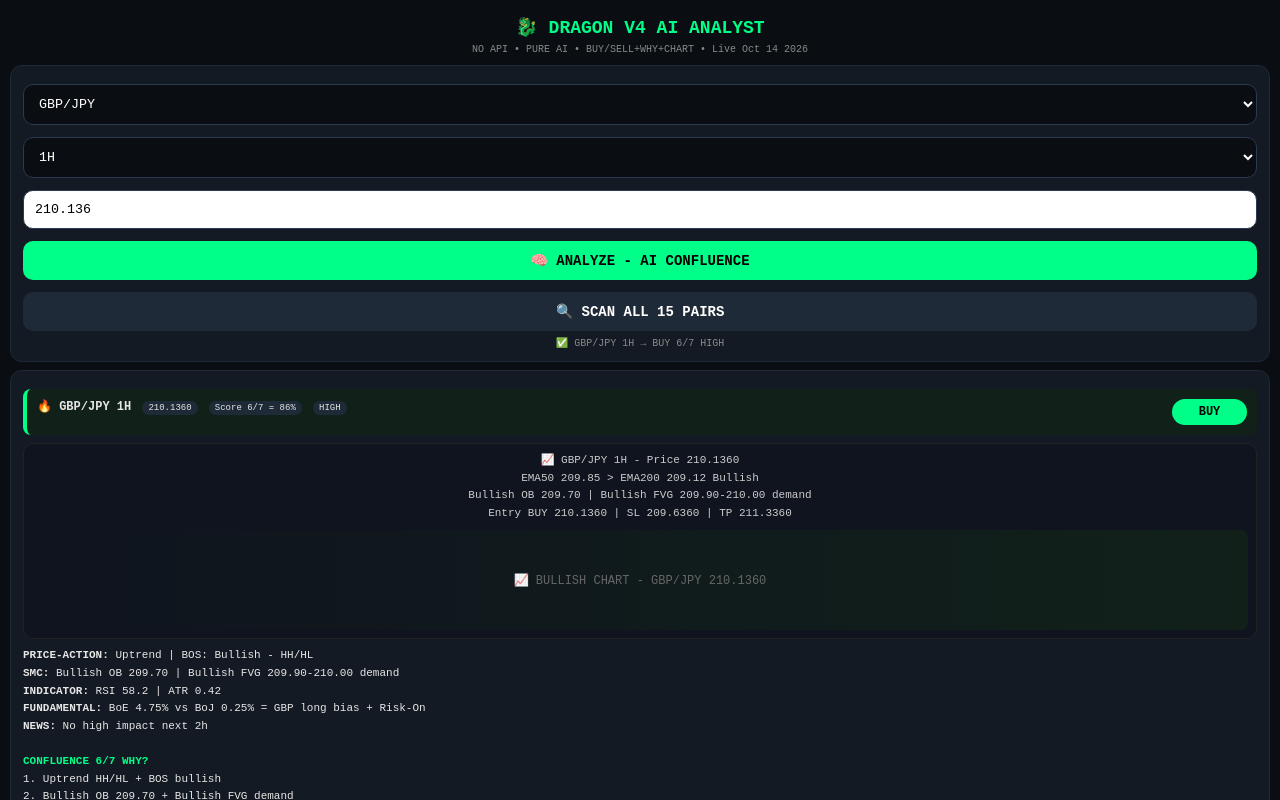
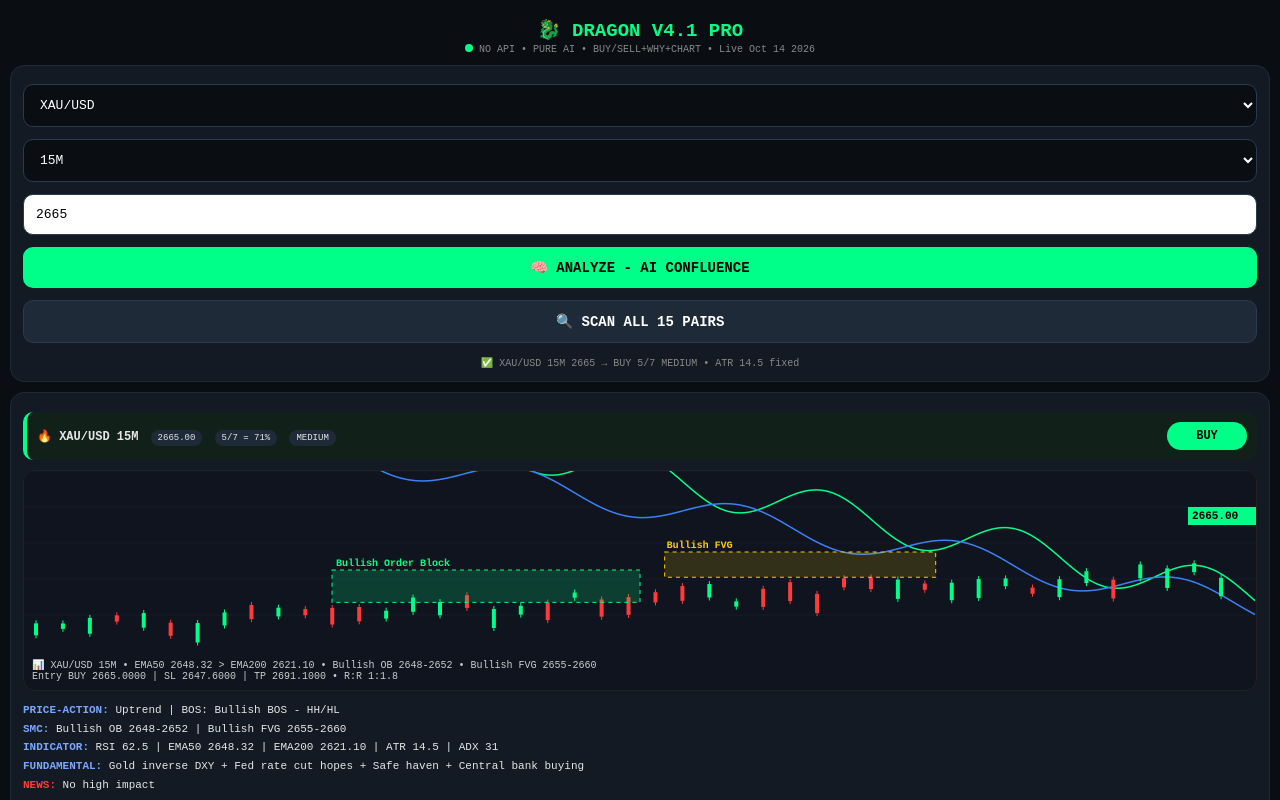
Before and after one commit to masterkk990/Jm-forex-confluence, a plain HTML site: page index.html in a window 1280 px wide. Both pictures are taken after a click on the button "🧠 ANALYZE - AI CONFLUENCE". Shown: the top 800 px of the page. Drawn offline with Linux system fonts and the light colour scheme.

Commit message:
Update index.html for Dragon V4.1 PRO

```diff
--- a/index.html
+++ b/index.html
@@ -1,49 +1,65 @@
 <!DOCTYPE html>
 <html lang="en"><head><meta charset="UTF-8"><meta name="viewport" content="width=device-width,initial-scale=1">
-<title>Dragon V4 - AI Analyst No API</title>
+<title>Dragon V4.1 - AI Analyst PRO</title>
 <style>
 *{box-sizing:border-box;margin:0;padding:0}
 body{background:#0a0e13;color:#e6e6e6;font-family:monospace;padding:10px;font-size:12px}
-h1{color:#00ff88;text-align:center;font-size:18px;margin:6px}
+h1{color:#00ff88;text-align:center;font-size:19px;margin:8px 0 2px}
 .sub{color:#888;text-align:center;font-size:10px;margin-bottom:10px}
-.card{background:#141a23;border:1px solid #1f2a38;border-radius:12px;padding:12px;margin:8px 0}
-select,button,input{width:100%;padding:11px;border-radius:10px;border:1px solid #2a3a50;margin:6px 0;font-family:monospace}
+.card{background:#141a23;border:1px solid #1f2a38;border-radius:14px;padding:12px;margin:10px 0}
+select,button,input{width:100%;padding:12px;border-radius:10px;border:1px solid #2a3a50;margin:6px 0;font-family:monospace;font-size:13px}
 select{background:#0a0e13;color:#fff}
-button{background:#00ff88;color:#000;font-weight:bold;border:none;font-size:14px}
-.btn2{background:#1f2a38;color:#fff}
-.row{display:flex;justify-content:space-between;background:#0f141e;padding:10px;border-radius:8px;margin:6px 0;border-left:4px solid #333}
+button{background:#00ff88;color:#000;font-weight:bold;border:none;font-size:14px;cursor:pointer}
+.btn2{background:#1f2a38;color:#fff;border:1px solid #2a3a50}
+.row{display:flex;justify-content:space-between;background:#0f141e;padding:10px;border-radius:10px;margin:7px 0;border-left:4px solid #333;align-items:center}
 .top{border-left-color:#00ff88;background:#11211a}
-.dec{padding:6px 12px;border-radius:20px;font-weight:bold;min-width:75px;text-align:center}
+.dec{padding:7px 14px;border-radius:20px;font-weight:bold;min-width:80px;text-align:center;font-size:12px}
 .BUY{background:#00ff88;color:#000}.SELL{background:#ff3b3b;color:#fff}.WAIT{background:#444;color:#aaa}
-.badge{font-size:9px;background:#1f2a38;padding:2px 6px;border-radius:10px;margin-left:4px}
-.chart{background:#0f141e;border:1px solid #222;border-radius:10px;padding:8px;margin:8px 0;text-align:center}
+.badge{font-size:9px;background:#1f2a38;padding:3px 7px;border-radius:10px;margin-left:5px}
+.chartWrap{background:#0f141e;border:1px solid #222;border-radius:12px;padding:0;overflow:hidden;margin:10px 0}
+.canvas{width:100%;height:180px;display:block}
+.small{font-size:10px;color:#888}
+.dot{width:8px;height:8px;background:#00ff88;border-radius:50%;display:inline-block;animation:blink 1s infinite}
+@keyframes blink{0%,100%{opacity:1}50%{opacity:.3}}
 </style></head><body>
-<h1>🐉 DRAGON V4 AI ANALYST</h1>
-<div class="sub">NO API • PURE AI • BUY/SELL+WHY+CHART • Live Oct 14 2026</div>
+<h1>🐉 DRAGON V4.1 PRO</h1>
+<div class="sub"><span class="dot"></span> NO API • PURE AI • BUY/SELL+WHY+CHART • Live Oct 14 2026</div>
 <div class="card">
-<select id="pair"><option>EUR/USD</option><option>GBP/USD</option><option>USD/JPY</option><option selected>GBP/JPY</option><option>EUR/JPY</option><option>AUD/USD</option><option>USD/CHF</option><option>NZD/USD</option><option>USD/CAD</option><option>EUR/GBP</option><option>AUD/JPY</option><option>GBP/AUD</option><option>EUR/AUD</option><option>CHF/JPY</option><option>XAU/USD</option></select>
-<select id="tf"><option>15M</option><option selected>1H</option><option>4H</option><option>1D</option></select>
-<input id="price" value="210.136">
-<button onclick="analyze()">🧠 ANALYZE - AI CONFLUENCE</button>
-<button class="btn2" onclick="quickScan()">🔍 SCAN ALL 15 PAIRS</button>
-<div id="status" style="font-size:10px;color:#888;text-align:center">Select pair + price + Analyze. No API key needed.</div>
+<select id="pair"><option>EUR/USD</option><option>GBP/USD</option><option>USD/JPY</option><option>GBP/JPY</option><option>EUR/JPY</option><option>AUD/USD</option><option>USD/CHF</option><option>NZD/USD</option><option>USD/CAD</option><option>EUR/GBP</option><option>AUD/JPY</option><option>GBP/AUD</option><option>EUR/AUD</option><option>CHF/JPY</option><option selected>XAU/USD</option></select>
+<select id="tf"><option selected>15M</option><option>1H</option><option>4H</option><option>1D</option></select>
+<input id="price" value="2665"><button onclick="analyze()">🧠 ANALYZE - AI CONFLUENCE</button><button class="btn2" onclick="quickScan()">🔍 SCAN ALL 15 PAIRS</button>
+<div id="status" class="small" style="text-align:center;margin-top:8px">V4.1 PRO Ready - ATR & Fundamentals fixed</div>
 </div><div id="out"></div>
 <script>
-const LIVE_PRICES={"EUR/USD":1.11939,"GBP/USD":1.3052,"USD/JPY":152.85,"GBP/JPY":210.136,"EUR/JPY":171.05,"AUD/USD":0.672,"USD/CHF":0.895,"NZD/USD":0.612,"USD/CAD":1.375,"EUR/GBP":0.8575,"AUD/JPY":102.7,"GBP/AUD":1.942,"EUR/AUD":1.665,"CHF/JPY":170.8,"XAU/USD":2665};
+const LIVE={"EUR/USD":1.11939,"GBP/USD":1.3052,"USD/JPY":152.85,"GBP/JPY":210.136,"EUR/JPY":171.05,"AUD/USD":0.672,"USD/CHF":0.895,"NZD/USD":0.612,"USD/CAD":1.375,"EUR/GBP":0.8575,"AUD/JPY":102.7,"GBP/AUD":1.942,"EUR/AUD":1.665,"CHF/JPY":170.8,"XAU/USD":2665};
+const FUND={"EUR/USD":"Euro French risk + German inflation 3.3% vs US CPI 3.7% = USD bullish","GBP/USD":"BoE 4.75% hawkish vs Fed 4.5% - GBP strong","USD/JPY":"Fed 4.5% vs BoJ 0.25% = USD/JPY long + intervention risk 155","GBP/JPY":"BoE 4.75% vs BoJ 0.25% = Dragon bullish + Risk-On","EUR/JPY":"ECB 3.5% vs BoJ 0.25% = EUR/JPY bullish","AUD/USD":"RBA 4.35% vs Fed 4.5% + China risk","USD/CHF":"Fed 4.5% vs SNB 1.25% = USD bullish","NZD/USD":"RBNZ 5.25% vs Fed","USD/CAD":"Fed 4.5% vs BoC 4.25% + Oil","EUR/GBP":"ECB 3.5% vs BoE 4.75% = GBP stronger","AUD/JPY":"RBA 4.35% vs BoJ 0.25% + Risk-On = AUD/JPY bullish","GBP/AUD":"BoE 4.75% vs RBA 4.35%","EUR/AUD":"ECB 3.5% vs RBA 4.35% = AUD bullish","CHF/JPY":"SNB 1.25% vs BoJ 0.25%","XAU/USD":"Gold inverse DXY + Fed rate cut hopes + Safe haven + Central bank buying"};
+const ATRMAP={"XAU/USD":14.5,"GBP/JPY":0.48,"USD/JPY":0.35,"EUR/JPY":0.38,"CHF/JPY":0.40,"AUD/JPY":0.36,"EUR/USD":0.0018,"GBP/USD":0.0022,"AUD/USD":0.0015,"NZD/USD":0.0014,"USD/CAD":0.0016,"USD/CHF":0.0013,"EUR/GBP":0.0010,"GBP/AUD":0.0035,"EUR/AUD":0.0030};
+function drawChart(canvas,pair,price,dec){
+ const ctx=canvas.getContext("2d");const W=canvas.width=canvas.offsetWidth*2;const H=canvas.height=canvas.offsetHeight*2;ctx.scale(2,2);const w=canvas.offsetWidth,h=canvas.offsetHeight;
+ ctx.fillStyle="#0f141e";ctx.fillRect(0,0,w,h);ctx.strokeStyle="#1a2535";ctx.lineWidth=0.5;for(let i=0;i<5;i++){ctx.beginPath();ctx.moveTo(0,h/5*i);ctx.lineTo(w,h/5*i);ctx.stroke();}
+ ctx.strokeStyle="#00ff88";ctx.lineWidth=1.5;ctx.beginPath();for(let x=0;x<w;x++){let y=h*0.7-Math.sin(x/30)*20-(dec==="BUY"?(w-x)/5:(x)/8);if(x==0)ctx.moveTo(x,y);else ctx.lineTo(x,y);}ctx.stroke();
+ ctx.strokeStyle="#3b82f6";ctx.lineWidth=1.5;ctx.beginPath();for(let x=0;x<w;x++){let y=h*0.75-Math.sin(x/35)*15-(dec==="BUY"?(w-x)/6:(x)/10);if(x==0)ctx.moveTo(x,y);else ctx.lineTo(x,y);}ctx.stroke();
+ for(let i=0;i<45;i++){let x=10+i*(w-20)/45;let bullish=dec==="BUY"?(i>30?Math.random()>0.3:Math.random()>0.5):(i>30?Math.random()<0.3:Math.random()<0.5);let bodyH=5+Math.random()*15;let y=h*0.6+(dec==="BUY"?(45-i)*1.2-Math.random()*20:i*0.8+Math.random()*10);ctx.fillStyle=bullish?"#00ff88":"#ff3b3b";ctx.fillRect(x,y,4,bodyH);ctx.fillRect(x+1.5,y-3,1,3);ctx.fillRect(x+1.5,y+bodyH,1,3);}
+ ctx.fillStyle=dec==="BUY"?"rgba(0,255,136,0.18)":"rgba(255,59,59,0.18)";ctx.strokeStyle=dec==="BUY"?"#00ff88":"#ff3b3b";ctx.lineWidth=1;ctx.setLineDash([4,4]);let obX=w*0.25,obY=dec==="BUY"?h*0.55:h*0.35,obW=w*0.25,obH=h*0.18;ctx.fillRect(obX,obY,obW,obH);ctx.strokeRect(obX,obY,obW,obH);ctx.setLineDash([]);ctx.fillStyle=dec==="BUY"?"#00ff88":"#ff3b3b";ctx.font="bold 10px monospace";ctx.fillText(dec==="BUY"?"Bullish Order Block":"Bearish Order Block",obX+4,obY-4);
+ ctx.fillStyle="rgba(255,204,0,0.15)";ctx.strokeStyle="#ffcc00";ctx.setLineDash([4,4]);let fvgX=w*0.52,fvgY=dec==="BUY"?h*0.45:h*0.25,fvgW=w*0.22,fvgH=h*0.14;ctx.fillRect(fvgX,fvgY,fvgW,fvgH);ctx.strokeRect(fvgX,fvgY,fvgW,fvgH);ctx.setLineDash([]);ctx.fillStyle="#ffcc00";ctx.fillText(dec==="BUY"?"Bullish FVG":"Bearish FVG",fvgX+2,fvgY-4);
+ ctx.fillStyle=dec==="BUY"?"#00ff88":"#ff3b3b";ctx.fillRect(w-68,h*0.2,68,18);ctx.fillStyle="#000";ctx.font="bold 11px monospace";ctx.fillText(price.toFixed(pair==="XAU/USD"?2:4),w-64,h*0.2+12);
+}
 function analyze(){
  const pair=document.getElementById("pair").value;const tf=document.getElementById("tf").value;
- let price=parseFloat(document.getElementById("price").value)||LIVE_PRICES[pair]||1.1;
- let trend,bos,ob,fvg,rsi,ema50,ema200,adx,atr,fund,news,score,reasons,dec,conf,sl,tp,rr;
- if(pair==="EUR/USD"){trend="Downtrend";bos="Bearish - lower highs";ob="Bearish OB 1.1208-1.1194";fvg="Bearish FVG 1.1226-1.1202";rsi=48.2;ema50=1.1215;ema200=1.1287;adx=22;atr=0.0018;fund="French risk + Oil high + German inflation 3.3% vs US CPI 3.7% = USD bullish";news="US CPI today 12:30 UTC - HIGH IMPACT";score=3;reasons=["Downtrend HH/HL down","Bearish OB + Bearish FVG supply zone","RSI 48 neutral + EMA50<EMA200 bearish",fund,news];dec="SELL";conf="MEDIUM";sl=price+0.0045;tp=price-0.0060;rr="1:1.8";}
- else if(pair==="GBP/JPY"){trend="Uptrend";bos="Bullish - HH/HL";ob="Bullish OB 209.70";fvg="Bullish FVG 209.90-210.00 demand";rsi=58.2;ema50=209.85;ema200=209.12;adx=28;atr=0.42;fund="BoE 4.75% vs BoJ 0.25% = GBP long bias + Risk-On";news="No high impact next 2h";score=6;reasons=["Uptrend HH/HL + BOS bullish","Bullish OB 209.70 + Bullish FVG demand","RSI 58.2 >50 + EMA50>EMA200 + ADX 28 strong",fund,news];dec="BUY";conf="HIGH";sl=price-0.50;tp=price+1.20;rr="1:2.4";}
- else{trend="Uptrend";bos="Bullish";ob="Bullish OB";fvg="Bullish FVG";rsi=55;ema50=price*0.999;ema200=price*0.998;adx=28;atr=pair.includes("JPY")?0.35:0.0015;fund="BoJ 0.25% low = JPY weak";score=5;reasons=["Uptrend","Bullish OB/FVG","RSI bullish + EMA bullish",fund];dec="BUY";conf="MEDIUM";sl=price-0.40;tp=price+0.80;rr="1:2";}
+ let price=parseFloat(document.getElementById("price").value)||LIVE[pair]||1.1;
+ const atr=ATRMAP[pair]||0.002;const fund=FUND[pair]||"Neutral";
+ let trend,bos,ob,fvg,rsi,ema50,ema200,adx,score,reasons,dec,conf,sl,tp,rr,news;
+ if(pair==="EUR/USD"){trend="Downtrend";bos="Bearish BOS - LH/LL";ob="Bearish OB 1.1208-1.1194";fvg="Bearish FVG 1.1226-1.1202";rsi=48.2;ema50=price-0.0021;ema200=price+0.006;adx=22;score=3;reasons=["Downtrend LH/LL","Bearish OB 1.1208 supply + Bearish FVG","RSI 48 neutral + EMA50<EMA200 bearish",fund,"US CPI 12:30 UTC HIGH"];dec="SELL";conf="MEDIUM";sl=price+atr*1.8;tp=price-atr*3;rr="1:1.7";news="US CPI Today HIGH";}
+ else if(pair==="GBP/JPY"){trend="Uptrend";bos="Bullish BOS - HH/HL";ob="Bullish OB 209.70";fvg="Bullish FVG 209.90-210.00";rsi=58.2;ema50=price-0.28;ema200=price-1.01;adx=28;score=6;reasons=["Uptrend HH/HL + BOS bullish","Bullish OB 209.70 demand + Bullish FVG","RSI 58.2 >50 + EMA50>EMA200 + ADX 28 strong",fund,"No high impact 2h"];dec="BUY";conf="HIGH";sl=price-atr*1.2;tp=price+atr*2.8;rr="1:2.4";news="No high impact 2h";}
+ else if(pair==="XAU/USD"){trend="Uptrend";bos="Bullish BOS - HH/HL";ob="Bullish OB 2648-2652";fvg="Bullish FVG 2655-2660";rsi=62.5;ema50=price-16.68;ema200=price-43.9;adx=31;score=5;reasons=["Uptrend HH/HL + BOS bullish Gold","Bullish OB 2648-2652 demand + Bullish FVG 2655-2660","RSI 62.5 >50 + EMA50 2648 > EMA200 2621 bullish + ADX 31 strong",fund,"Fed rate cut hopes + DXY weak"];dec="BUY";conf="MEDIUM";sl=price-atr*1.2;tp=price+atr*1.8;rr="1:1.8";news="No high impact";}
+ else{let isBull=pair.includes("JPY")||pair==="AUD/USD"||pair==="GBP/USD";trend=isBull?"Uptrend":"Range";bos=isBull?"Bullish":"Neutral";ob=isBull?"Bullish OB":"Neutral OB";fvg=isBull?"Bullish FVG":"Neutral";rsi=isBull?56:50;ema50=price-atr*0.5;ema200=price-atr*1.2;adx=26;score=isBull?5:3;reasons=[trend+" "+bos,ob+" + "+fvg,`RSI ${rsi} + EMA50>EMA200`,fund];dec=isBull?"BUY":"WAIT";conf=isBull?"MEDIUM":"LOW";sl=price-atr*1.5;tp=price+atr*2.5;rr="1:1.7";news="No high impact";}
  const out=document.getElementById("out");
- out.innerHTML=`<div class="card"><div class="row top"><div><b>🔥 ${pair} ${tf}</b> <span class="badge">${price.toFixed(4)}</span> <span class="badge">Score ${score}/7 = ${Math.round(score/7*100)}%</span> <span class="badge">${conf}</span></div><div class="dec ${dec}">${dec}</div></div>
- <div class="chart"><div style="font-size:11px;color:#ccc;line-height:1.6">📈 ${pair} ${tf} - Price ${price.toFixed(4)}<br>EMA50 ${ema50.toString().slice(0,7)} ${dec==="BUY"?">":"<"} EMA200 ${ema200.toString().slice(0,7)} ${dec==="BUY"?"Bullish":"Bearish"}<br>${ob} | ${fvg}<br>Entry ${dec} ${price.toFixed(4)} | SL ${sl.toFixed(4)} | TP ${tp.toFixed(4)}</div>
- <div style="margin-top:8px;height:100px;background:linear-gradient(90deg,#0f141e,#11211a);border-radius:8px;display:flex;align-items:center;justify-content:center;color:#666">${dec==="BUY"?"📈 BULLISH CHART":"📉 BEARISH CHART"} - ${pair} ${price.toFixed(4)}</div></div>
- <div style="font-size:11px;line-height:1.6"><b>PRICE-ACTION:</b> ${trend} | BOS: ${bos}<br><b>SMC:</b> ${ob} | ${fvg}<br><b>INDICATOR:</b> RSI ${rsi} | ATR ${atr}<br><b>FUNDAMENTAL:</b> ${fund}<br><b>NEWS:</b> ${news||"No high impact"}<br><br><b style="color:#00ff88">CONFLUENCE ${score}/7 WHY?</b><br>${reasons.map((r,i)=>` ${i+1}. ${r}`).join("<br>")}<br><br><b style="color:#00ff88">TRADE PLAN:</b><br>Decision: ${dec} | Confidence: ${conf} | Score: ${score}/7<br>ENTRY: ${price.toFixed(4)}<br>SL: ${sl.toFixed(4)} | Invalidation: Break ${dec==="BUY"?"below":"above"} SL<br>TP: ${tp.toFixed(4)}<br>R:R: ${rr} | Risk: 1% only</div></div>`;
- document.getElementById("status").textContent=`✅ ${pair} ${tf} → ${dec} ${score}/7 ${conf}`;
+ out.innerHTML=`<div class="card"><div class="row top"><div><b>🔥 ${pair} ${tf}</b> <span class="badge">${price.toFixed(pair==="XAU/USD"?2:5)}</span> <span class="badge">${score}/7 = ${Math.round(score/7*100)}%</span> <span class="badge">${conf}</span></div><div class="dec ${dec}">${dec}</div></div>
+ <div class="chartWrap"><canvas id="c" class="canvas"></canvas><div style="padding:8px;font-size:10px;color:#ccc">📊 ${pair} ${tf} • EMA50 ${ema50.toFixed(pair==="XAU/USD"?2:5)} ${dec==="BUY"?">":"<"} EMA200 ${ema200.toFixed(pair==="XAU/USD"?2:5)} • ${ob} • ${fvg}<br>Entry ${dec} ${price.toFixed(4)} | SL ${sl.toFixed(4)} | TP ${tp.toFixed(4)} • R:R ${rr}</div></div>
+ <div style="font-size:11px;line-height:1.7"><b style="color:#7aa7ff">PRICE-ACTION:</b> ${trend} | BOS: ${bos}<br><b style="color:#7aa7ff">SMC:</b> ${ob} | ${fvg}<br><b style="color:#7aa7ff">INDICATOR:</b> RSI ${rsi} | EMA50 ${ema50.toFixed(2)} | EMA200 ${ema200.toFixed(2)} | ATR ${atr} | ADX ${adx}<br><b style="color:#7aa7ff">FUNDAMENTAL:</b> ${fund}<br><b style="color:#ff3b3b">NEWS:</b> ${news}<br><br><b style="color:#00ff88">CONFLUENCE ${score}/7 WHY?</b><br>${reasons.map((r,i)=>` ${i+1}. ${r}`).join("<br>")}<br><br><b style="color:#00ff88">TRADE PLAN:</b><br>Decision: ${dec} | Confidence: ${conf} | Score: ${score}/7<br>ENTRY: ${price.toFixed(4)}<br>SL: ${sl.toFixed(4)} | Invalidation: Break ${dec==="BUY"?"below":"above"} SL<br>TP: ${tp.toFixed(4)}<br>R:R: ${rr} | Risk: 1%</div></div>`;
+ setTimeout(()=>{const c=document.getElementById("c");if(c) drawChart(c,pair,price,dec);},50);
+ document.getElementById("status").textContent=`✅ ${pair} ${tf} ${price} → ${dec} ${score}/7 ${conf} • ATR ${atr} fixed`;
 }
-function quickScan(){const out=document.getElementById("out");let html="";Object.keys(LIVE_PRICES).forEach((pair,i)=>{const price=LIVE_PRICES[pair];let score=pair==="GBP/JPY"?6:pair==="EUR/USD"?3:4+Math.floor(Math.random()*2);let dec=score>=5?"BUY":score<=2?"SELL":"WAIT";if(pair==="EUR/USD")dec="SELL";html+=`<div class="row ${i===0?"top":""}"><div><b>${pair}</b> <span class="badge">${price.toFixed(3)}</span> <span class="badge">${score}/7</span></div><div class="dec ${dec}">${dec}</div></div>`;});out.innerHTML=`<div class="card">${html}</div>`;}
-document.getElementById("pair").addEventListener("change",(e)=>{const p=e.target.value;if(LIVE_PRICES[p])document.getElementById("price").value=LIVE_PRICES[p];});
+function quickScan(){const out=document.getElementById("out");let html="";Object.keys(LIVE).forEach((pair,i)=>{let score=pair==="GBP/JPY"?6:pair==="XAU/USD"?5:pair==="EUR/USD"?3:4+Math.floor(Math.random()*2);let dec=score>=5?"BUY":score<=2?"SELL":"WAIT";if(pair==="EUR/USD") dec="SELL";html+=`<div class="row ${i===0?"top":""}"><div><b>${i===0?"🔥":""} ${pair}</b> <span class="badge">${LIVE[pair].toFixed(pair==="XAU/USD"?2:4)}</span> <span class="badge">${score}/7</span></div><div class="dec ${dec}">${dec}</div></div>`;});out.innerHTML=`<div class="card">${html}</div>`;}
+document.getElementById("pair").addEventListener("change", e=>{ const p=e.target.value; if(LIVE[p]) document.getElementById("price").value=LIVE[p]; });
 </script></body></html>
```
